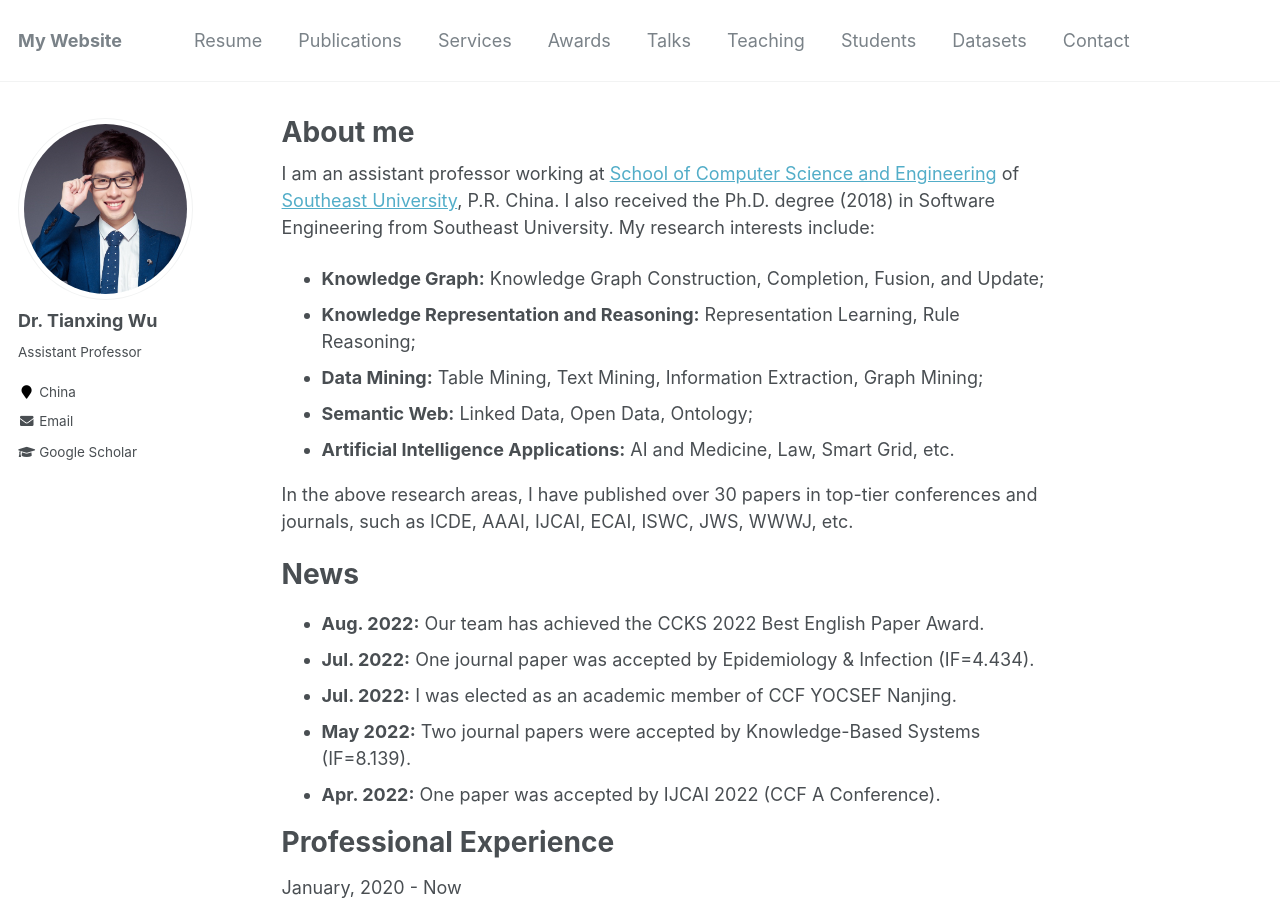
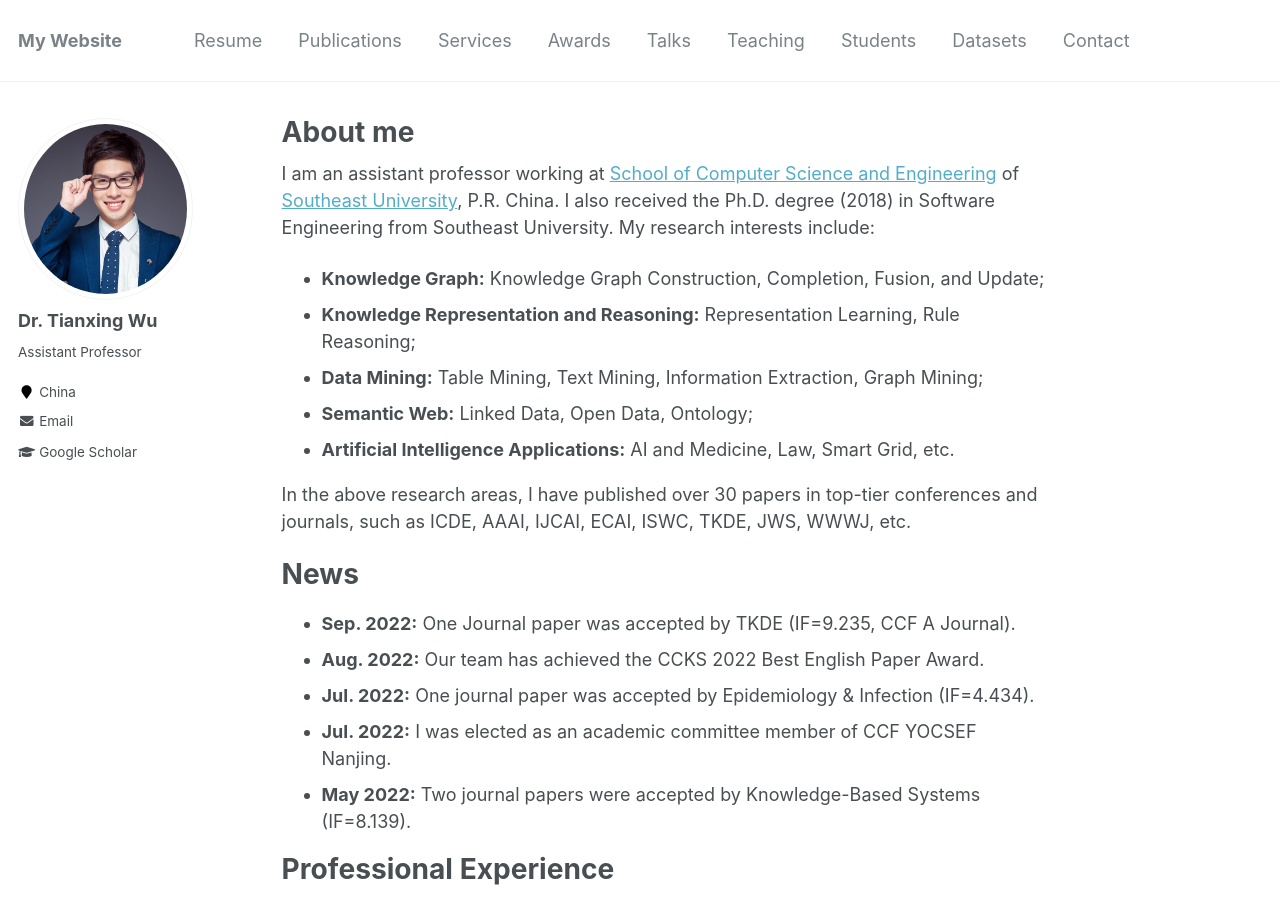
Before and after one commit to tianxing-wu/tianxing-wu.github.io, a Jekyll site: the page built from _pages/about.md, in a window 1280 px wide and 900 px high. Built offline with Jekyll 4.4.1, drawn with Linux system fonts in a browser that asks for light colours.

Commit message:
info update

```diff
--- a/_pages/about.md
+++ b/_pages/about.md
@@ -15,15 +15,15 @@ I am an assistant professor working at [School of Computer Science and Engineeri
 * **Semantic Web:** Linked Data, Open Data, Ontology;
 * **Artificial Intelligence Applications:** AI and Medicine, Law, Smart Grid, etc.
 
-In the above research areas, I have published over 30 papers in top-tier conferences and journals, such as ICDE, AAAI, IJCAI, ECAI, ISWC, JWS, WWWJ, etc.
+In the above research areas, I have published over 30 papers in top-tier conferences and journals, such as ICDE, AAAI, IJCAI, ECAI, ISWC, TKDE, JWS, WWWJ, etc.
 
 News
 ======
+* **Sep. 2022:** One Journal paper was accepted by TKDE (IF=9.235, CCF A Journal).
 * **Aug. 2022:** Our team has achieved the CCKS 2022 Best English Paper Award.
 * **Jul. 2022:** One journal paper was accepted by Epidemiology & Infection (IF=4.434).
-* **Jul. 2022:** I was elected as an academic member of CCF YOCSEF Nanjing.
+* **Jul. 2022:** I was elected as an academic committee member of CCF YOCSEF Nanjing.
 * **May  2022:** Two journal papers were accepted by Knowledge-Based Systems (IF=8.139).
-* **Apr. 2022:** One paper was accepted by IJCAI 2022 (CCF A Conference).
 
 Professional Experience
 ======
```
Also changed, not shown: _pages/selected_publications.md (+1 -0 lines), 1 other file.
